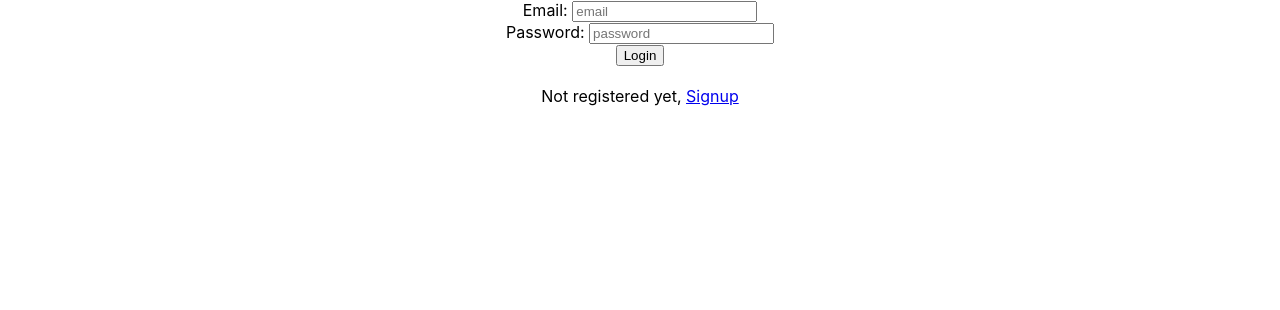
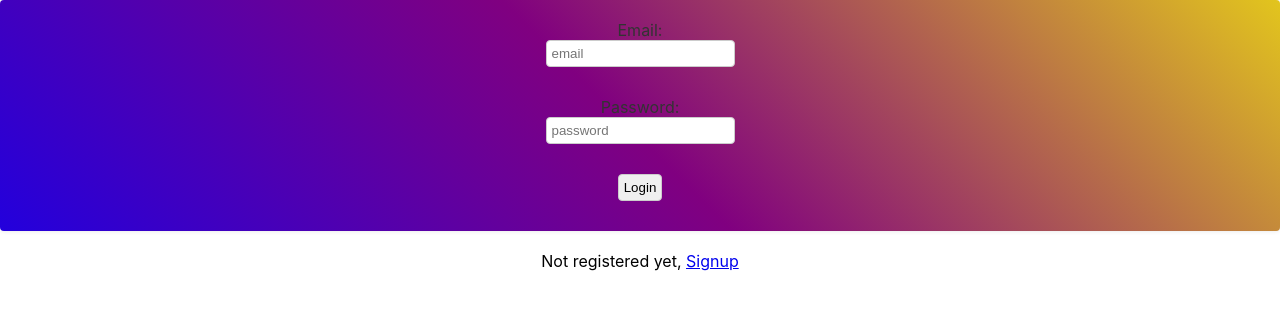
Before and after one commit to Portian02/IntranetFWD-FE, a React (Create React App) app in the folder frontend_intranet_fwd/: page /users in a window 1280 px wide. Shown: the top 310 px of the page. Built offline with nearby package versions, Linux system fonts and the light colour scheme.

Commit message:
diseño forms

```diff
--- a/frontend_intranet_fwd/src/components/signup/index.jsx
+++ b/frontend_intranet_fwd/src/components/signup/index.jsx
@@ -1,56 +1,76 @@
-import { useRef } from "react"
-const Signup=({setCurrUser, setShow})=>{
-    const formRef = useRef()
-    const signup=async (userInfo, setCurrUser)=>{
-        const url="http://localhost:3001/signup"
-        try{
-            const response=await fetch(url, {
-                method: 'post',
-                headers: {
-                    "content-type": 'application/json',
-                    "accept": "application/json"
-                },
-                body: JSON.stringify(userInfo)
-            })
-            const data=await response.json()
-            console.log("Soy Data", data)
-            if(!response.ok) throw data.error
-            localStorage.setItem('token', response.headers.get("Authorization"))
-            setCurrUser(data)
-        } catch (error){
-            console.log("error", error)
-        }
+import { useRef } from "react";
+import "./singup.css";
+const Signup = ({ setCurrUser, setShow }) => {
+  const formRef = useRef();
+  const signup = async (userInfo, setCurrUser) => {
+    const url = "http://localhost:3001/signup";
+    try {
+      const response = await fetch(url, {
+        method: "post",
+        headers: {
+          "content-type": "application/json",
+          accept: "application/json",
+        },
+        body: JSON.stringify(userInfo),
+      });
+      const data = await response.json();
+      console.log("Soy Data", data);
+      if (!response.ok) throw data.error;
+      localStorage.setItem("token", response.headers.get("Authorization"));
+      setCurrUser(data);
+    } catch (error) {
+      console.log("error", error);
     }
-    const handleSubmit=e=>{
-        e.preventDefault()
-        const formData=new FormData(formRef.current)
-        const data=Object.fromEntries(formData)
-        const userInfo={
-            "user":{username: data.username,  email: data.email, password: data.password, repeatpassword: data.repeatpassword }
-        }
-        signup(userInfo, setCurrUser)
-        e.target.reset()
-    }
-    const handleClick=e=>{
-        e.preventDefault()
-        setShow(true)
-    }
-    return(
-        <div>
-        <form ref={formRef} onSubmit={handleSubmit}>
-            UserName: <input type="name" name='name' placeholder="name" />
-            <br/>
-            Email: <input type="email" name='email' placeholder="email" />
-            <br/>
-            Password: <input type="password" name='password' placeholder="password" />
-            <br/>
-            RepeatPassword: <input type="repeatpassword" name='repeatpassword' placeholder="repeaPpassword" />
-            <br/>
-            <input type='submit' value="Submit" />
-        </form>
+  };
+  const handleSubmit = (e) => {
+    e.preventDefault();
+    const formData = new FormData(formRef.current);
+    const data = Object.fromEntries(formData);
+    const userInfo = {
+      user: {
+        username: data.username,
+        email: data.email,
+        password: data.password,
+        password_confirmation: data.password_confirmation,
+        type_user_id: data.type_user_id,
+      },
+    };
+    signup(userInfo, setCurrUser);
+    e.target.reset();
+  };
+  const handleClick = (e) => {
+    e.preventDefault();
+    setShow(true);
+  };
+  return (
+    <div>
+      <form ref={formRef} onSubmit={handleSubmit}>
+        UserName: <input type="name" name="name" placeholder="name" />
         <br />
-        <div>Already registered, <a href="#login" onClick={handleClick} >Login</a> here.</div>
+        Email: <input type="email" name="email" placeholder="email" />
+        <br />
+        Password:{" "}
+        <input type="password" name="password" placeholder="password" />
+        <br />
+        Password Confirmation:{" "}
+        <input
+          type="password"
+          name="password_confirmation"
+          placeholder="password_confirmation"
+        />
+        <br />
+        <input type="submit" value="Submit" />
+      </form>
+
+      <br />
+      <div>
+        Already registered,{" "}
+        <a href="#login" onClick={handleClick}>
+          Login
+        </a>{" "}
+        here.
+      </div>
     </div>
-    )
-}
-export default Signup
+  );
+};
+export default Signup;
--- /dev/null
+++ b/frontend_intranet_fwd/src/components/signup/singup.css
@@ -0,0 +1,45 @@
+form {
+    display: flex;
+    flex-direction: column;
+    align-items: center;
+    color: #333;
+    background-color: #f5f5f5;
+    padding: 20px;
+    border-radius: 4px;
+    box-shadow: 0 0 5px rgba(0, 0, 0, 0.1);
+    background-image: linear-gradient(45deg, fuchsia, blue, purple, yellow);
+    background-size: 200% 200%;
+    animation: gradientAnimation 10s ease infinite;
+}
+
+@keyframes gradientAnimation {
+    0% {
+        background-position: 0% 50%;
+    }
+    50% {
+        background-position: 100% 50%;
+    }
+    100% {
+        background-position: 0% 50%;
+    }
+}
+
+input {
+    margin-bottom: 10px;
+    padding: 5px;
+    border: 1px solid #ccc;
+    border-radius: 4px;
+}
+
+button {
+    padding: 10px 20px;
+    background-color: #007bff;
+    color: #fff;
+    border: none;
+    border-radius: 4px;
+    cursor: pointer;
+}
+
+button:hover {
+    background-color: #0056b3;
+}
--- a/frontend_intranet_fwd/src/components/users/index.jsx
+++ b/frontend_intranet_fwd/src/components/users/index.jsx
@@ -6,7 +6,7 @@ const UserList = () => {
   useEffect(() => {
     const fetchUsers = async () => {
       try {
-        const response = await fetch('http://localhost:3000/users');
+        const response = await fetch('http://localhost:3000/api/users');
         const data = await response.json();
 
 
```
